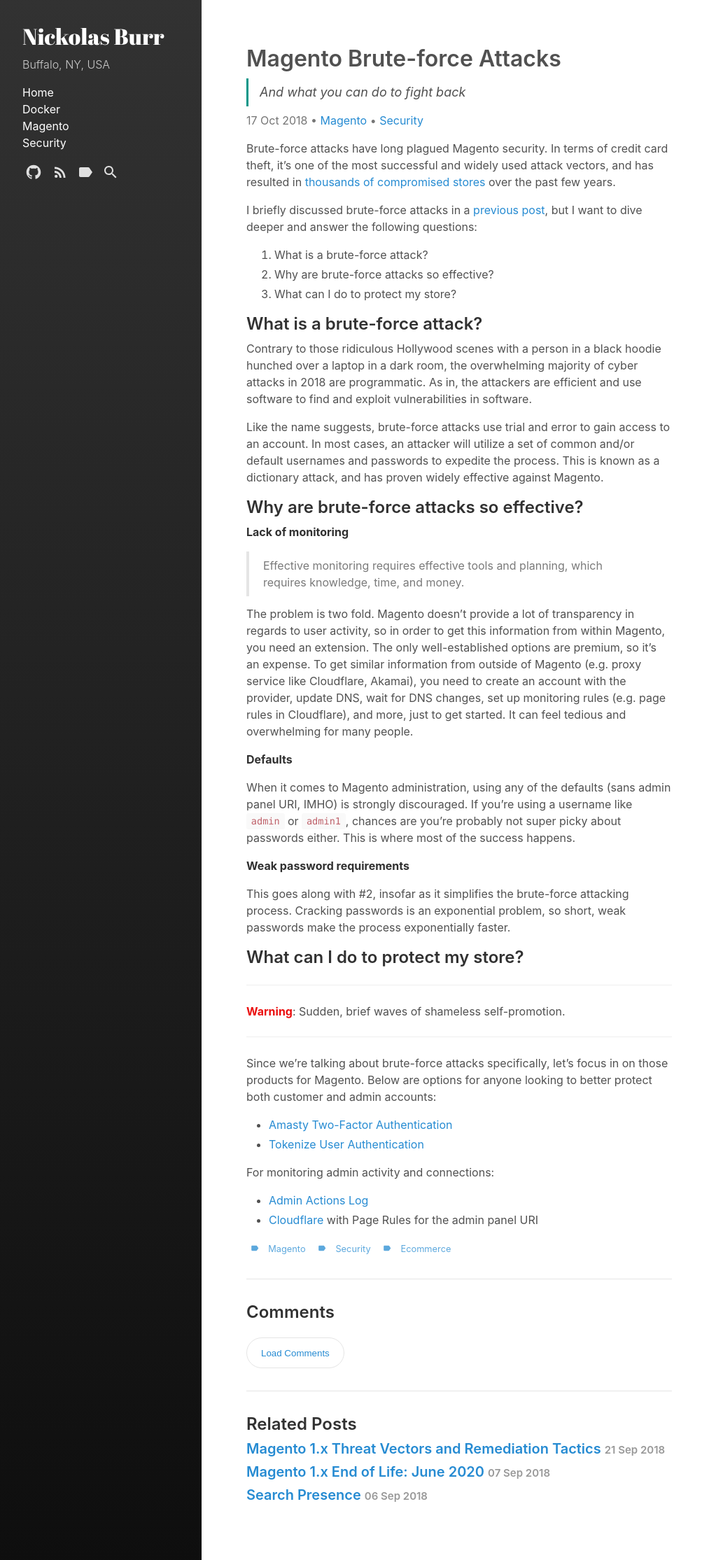
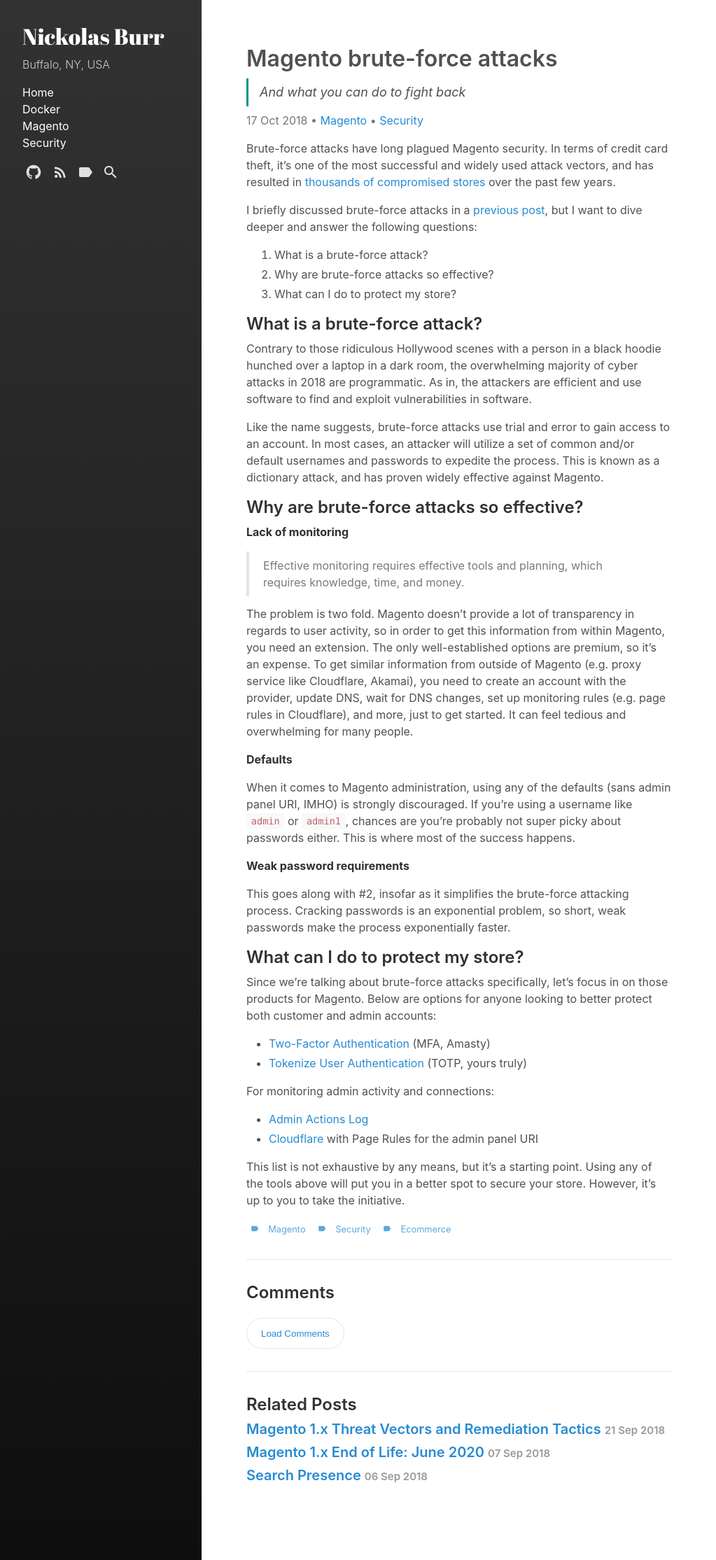
Before and after one commit to nickolasburr/blog, a Jekyll site: the page built from _posts/2018-10-17-magento-brute-force-attacks.md, in a window 1280 px wide. Shown: the whole page at 70% size, without its empty margins (0-1023 px from the left). Built offline with Jekyll 4.4.1, drawn with Linux system fonts in a browser that asks for light colours.

Commit message:
Add ending paragraph to 10/17 post

```diff
--- a/_posts/2018-10-17-magento-brute-force-attacks.md
+++ b/_posts/2018-10-17-magento-brute-force-attacks.md
@@ -1,6 +1,6 @@
 ---
 layout: post
-title: Magento Brute-force Attacks
+title: Magento brute-force attacks
 subtitle: And what you can do to fight back
 tags: magento security ecommerce
 categories:
@@ -64,20 +64,18 @@ faster.
 
 ## What can I do to protect my store?
 
----
-
-<strong class="warning">Warning</strong>: Sudden, brief waves of shameless self-promotion.
-
----
-
 Since we're talking about brute-force attacks specifically, let's focus in on those products
 for Magento. Below are options for anyone looking to better protect both customer and admin
 accounts:
 
-+ [Amasty Two-Factor Authentication](https://amasty.com/magento-two-factor-authentication.html)
-+ [Tokenize User Authentication](https://store.nickolasburr.com/tokenize-user-authentication.html)
++ [Two-Factor Authentication](https://amasty.com/magento-two-factor-authentication.html) (MFA, Amasty)
++ [Tokenize User Authentication](https://store.nickolasburr.com/tokenize-user-authentication.html) (TOTP, yours truly)
 
 For monitoring admin activity and connections:
 
 + [Admin Actions Log](https://amasty.com/admin-actions-log.html)
 + [Cloudflare](https://www.cloudflare.com) with Page Rules for the admin panel URI
+
+This list is not exhaustive by any means, but it's a starting point. Using any of the tools
+above will put you in a better spot to secure your store. However, it's up to you to take
+the initiative.
```
